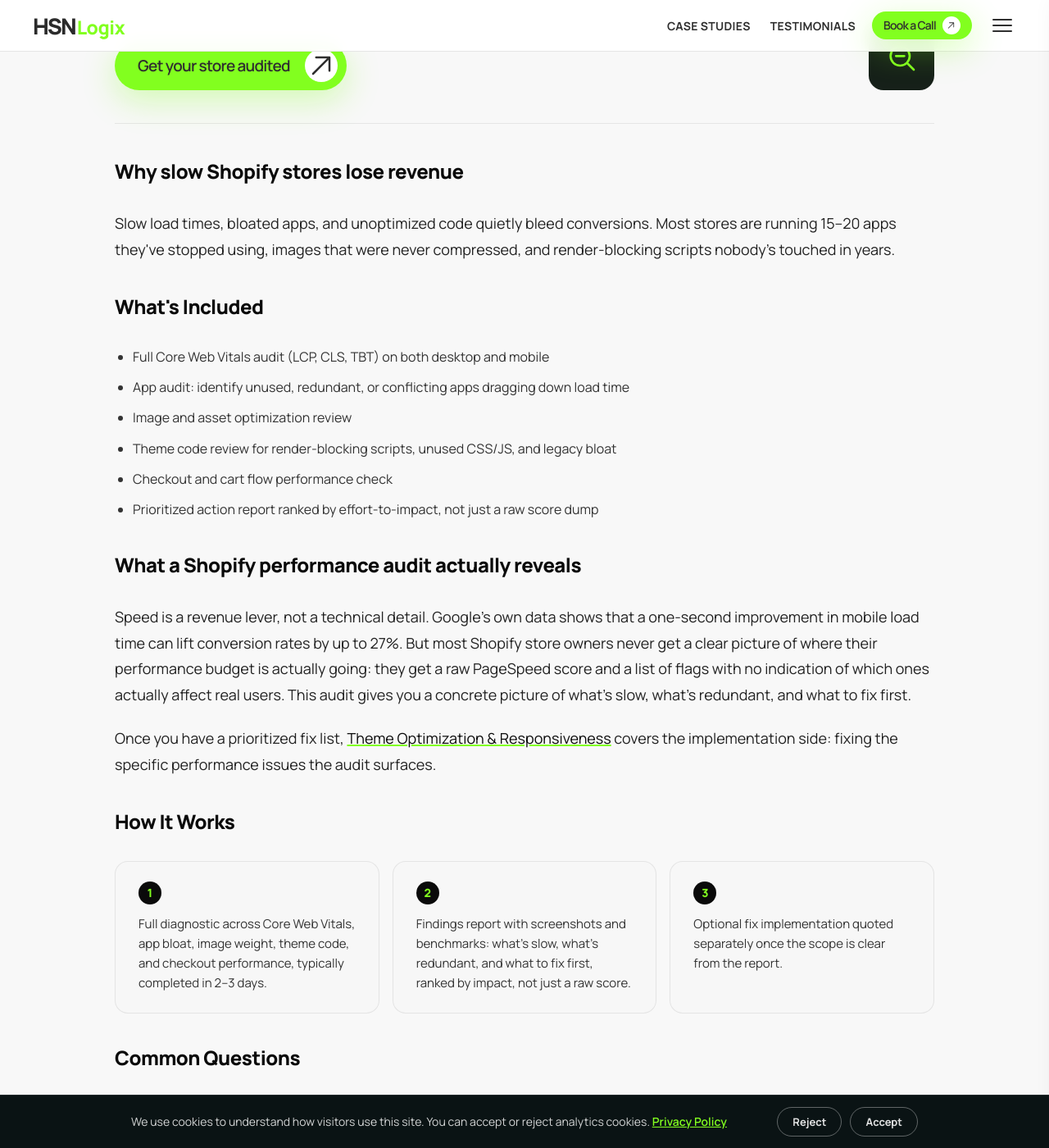
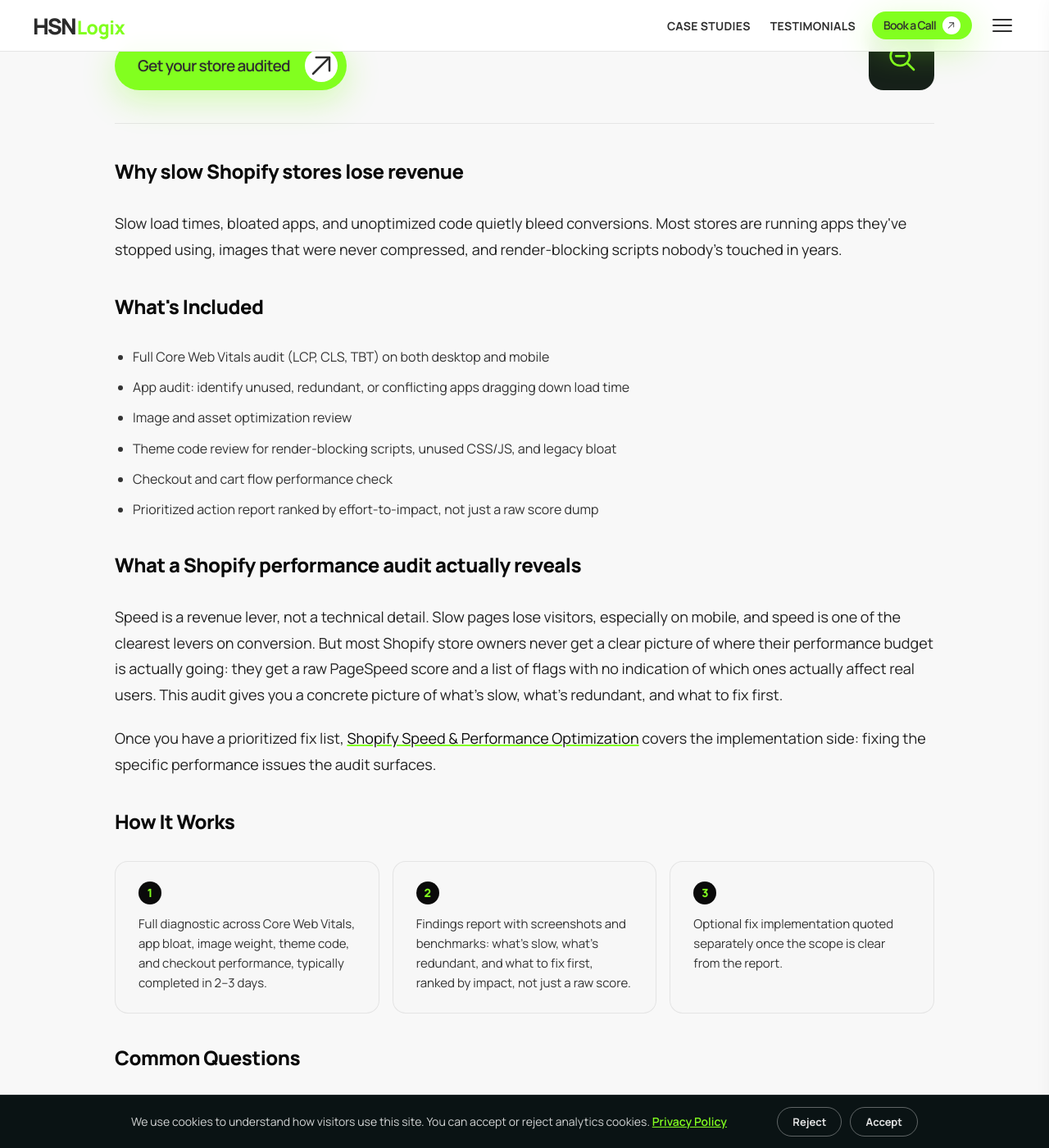
Before and after one commit to gr8ahmad/hsnlogix, a Jekyll site: the page built from _services/website-audit.md, in a window 1280 px wide and 1400 px high, scrolled down 450 px. Shown: the whole window at 82% size. Built offline with Jekyll 4.4.1, drawn with Linux system fonts in a browser that asks for light colours; a script that is not in the unit is left out.

Commit message:
Phase 26: contact form options, remove unsourced stats, fix speed service link text
Co-Authored-By: Claude Sonnet 5.5 <noreply@anthropic.com>
Claude-Session: https://claude.ai/code/session_01Q8koFxdAd9NzyBHNvD92iR

```diff
--- a/_services/website-audit.md
+++ b/_services/website-audit.md
@@ -6,7 +6,7 @@ seo_title: "Shopify Website Audit & Performance Optimization | HSNLOGIX"
 date: 2026-09-01
 excerpt: "Shopify store audit covering Core Web Vitals, app bloat, image optimization, and render-blocking code, with a prioritized fix list that moves the needle."
 intro: "Your store's speed is costing you sales. Get a full audit of what's slowing you down, and a prioritized fix list that actually moves the needle."
-problem: "Slow load times, bloated apps, and unoptimized code quietly bleed conversions. Most stores are running 15–20 apps they've stopped using, images that were never compressed, and render-blocking scripts nobody's touched in years."
+problem: "Slow load times, bloated apps, and unoptimized code quietly bleed conversions. Most stores are running apps they've stopped using, images that were never compressed, and render-blocking scripts nobody's touched in years."
 includes:
   - "Full Core Web Vitals audit (LCP, CLS, TBT) on both desktop and mobile"
   - "App audit: identify unused, redundant, or conflicting apps dragging down load time"
@@ -24,7 +24,7 @@ faq:
   - question: "What does the audit actually cover?"
     answer: "Three areas: performance (Core Web Vitals: LCP, CLS, TBT, on desktop and mobile), conversion friction (checkout flow, mobile UX, layout issues that lose sales before the cart), and theme code quality (render-blocking scripts, unused CSS, conflicting apps, legacy bloat). You get a written report with annotated findings and a fix list ranked by impact."
   - question: "What happens after the audit?"
-    answer: "You get a prioritized fix list with clear next steps. If you want the fixes implemented, Theme Optimization & Responsiveness covers the implementation side, quoted separately once the scope is clear from the report. The audit stands on its own: you can take the findings to any developer, or implement them yourself."
+    answer: "You get a prioritized fix list with clear next steps. If you want the fixes implemented, Shopify Speed & Performance Optimization covers the implementation side, quoted separately once the scope is clear from the report. The audit stands on its own: you can take the findings to any developer, or implement them yourself."
   - question: "Is there an NDA available?"
     answer: "Yes: if you'd prefer an NDA in place before sharing store access, that's available on request before work starts."
 problem_heading: "Why slow Shopify stores lose revenue"
@@ -32,6 +32,6 @@ why_matters_heading: "What a Shopify performance audit actually reveals"
 cta_label: "Get your store audited"
 ---
 
-Speed is a revenue lever, not a technical detail. Google's own data shows that a one-second improvement in mobile load time can lift conversion rates by up to 27%. But most Shopify store owners never get a clear picture of where their performance budget is actually going: they get a raw PageSpeed score and a list of flags with no indication of which ones actually affect real users. This audit gives you a concrete picture of what's slow, what's redundant, and what to fix first.
+Speed is a revenue lever, not a technical detail. Slow pages lose visitors, especially on mobile, and speed is one of the clearest levers on conversion. But most Shopify store owners never get a clear picture of where their performance budget is actually going: they get a raw PageSpeed score and a list of flags with no indication of which ones actually affect real users. This audit gives you a concrete picture of what's slow, what's redundant, and what to fix first.
 
-Once you have a prioritized fix list, [Theme Optimization & Responsiveness]({{ '/services/speed-optimization/' | relative_url }}) covers the implementation side: fixing the specific performance issues the audit surfaces.
+Once you have a prioritized fix list, [Shopify Speed & Performance Optimization]({{ '/services/speed-optimization/' | relative_url }}) covers the implementation side: fixing the specific performance issues the audit surfaces.
```
Also changed, not shown: _case_studies/laboostudio.md (+1 -1 lines), contact/index.html (+8 -1 lines).
